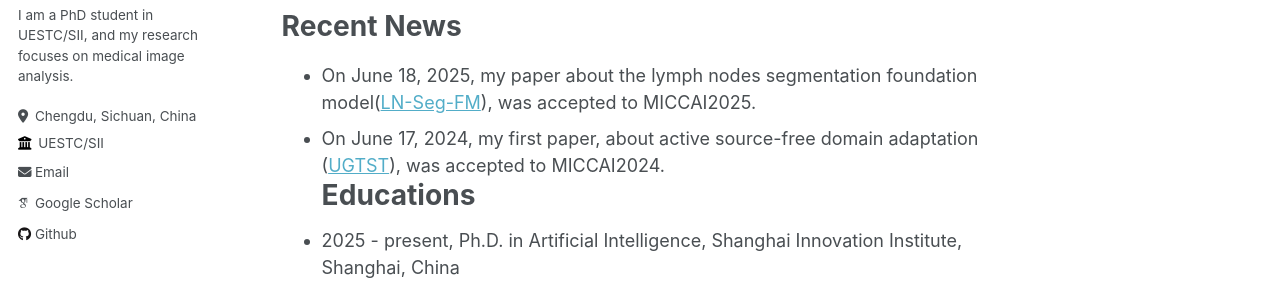
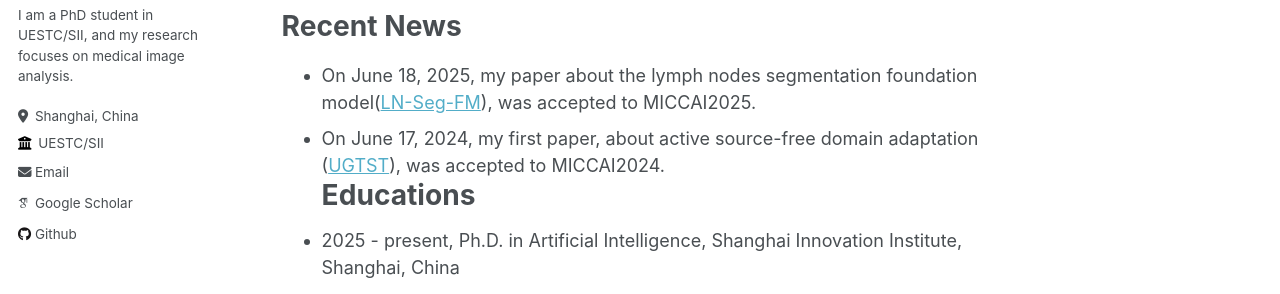
Before and after one commit to Zihaoluoh/zihaoluoh.github.io, a Jekyll site: the page built from _pages/about.md, in a window 1280 px wide. Shown: the part 372-666 px from the top of the page. Built offline with Jekyll 4.4.1, drawn with Linux system fonts in a browser that asks for light colours; some web fonts are replaced.

Commit message:
Update _config.yml

```diff
--- a/_config.yml
+++ b/_config.yml
@@ -25,7 +25,7 @@ author:
   name             : "Zihao Luo/罗子豪"
   pronouns         : # URL
   bio              : "I am a PhD student in UESTC/SII, and my research focuses on medical image analysis."
-  location         : "Chengdu, Sichuan, China"
+  location         : "Shanghai, China"
   employer         : "UESTC/SII"
   uri              : # URL
   email            : "zihaoluoh@163.com"
```
